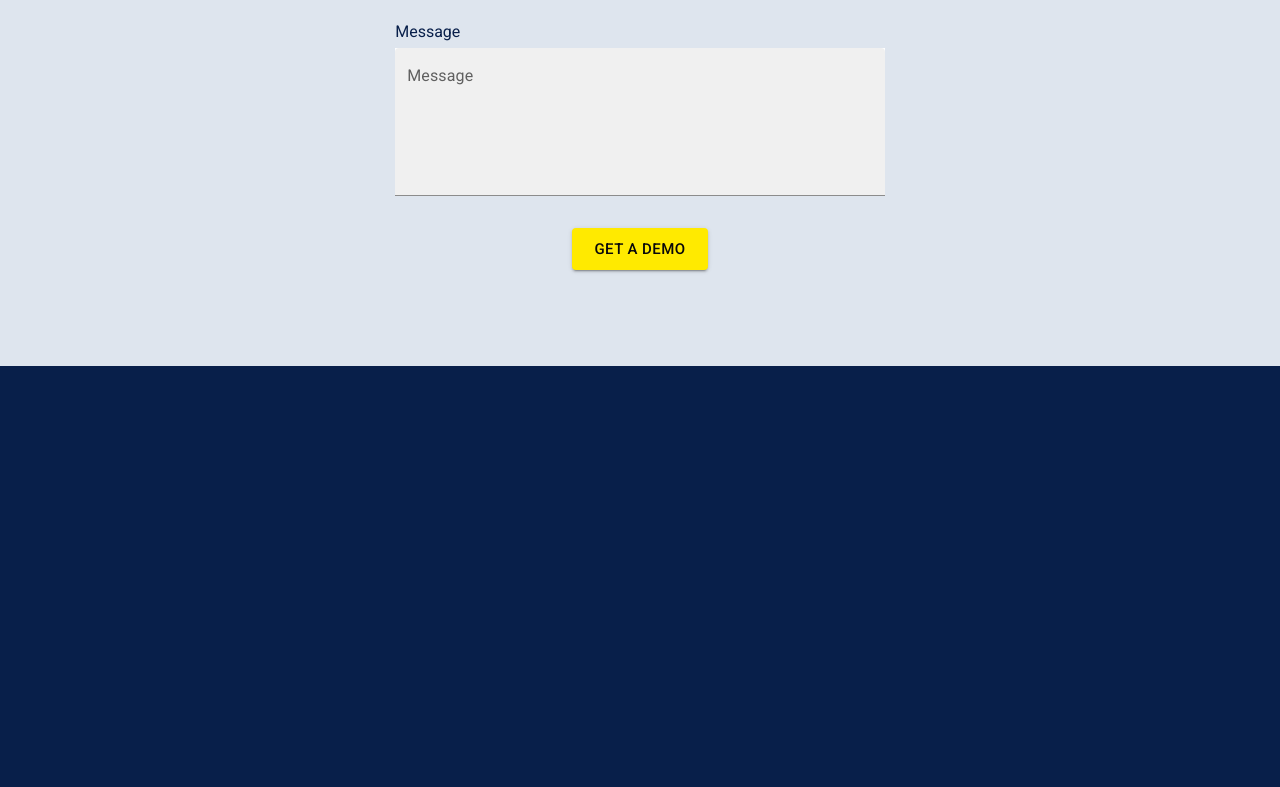
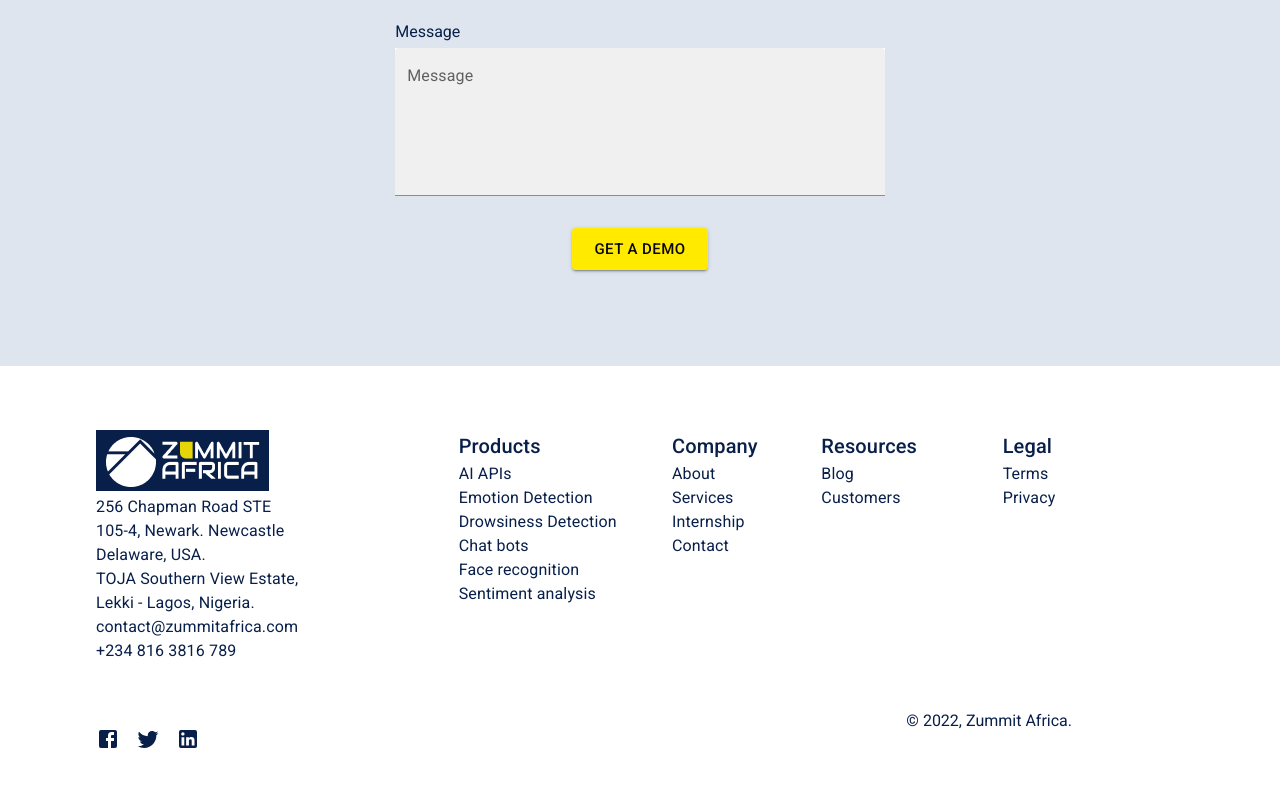
Before and after one commit to Zummit-Africa-Inc/Web-Page-FE, a React (Create React App) app: page / in a window 1280 px wide. Shown: the part 2336-3123 px from the top of the page. Before the commit the page ends 2702 px from the top, so only its background shows below. Built offline with nearby package versions, Linux system fonts and the light colour scheme.

Commit message:
FooterSection

```diff
--- a/src/App.js
+++ b/src/App.js
@@ -3,6 +3,7 @@ import ContactSection from './Section/ContactSection';
 import Hero from "./Section/Hero"
 import SectionFour from './Section/SectionFour';
 import SectionTwo from './Section/WhyZummit';
+import FooterSection from './Section/FooterSection';
 
 
 
@@ -17,14 +18,15 @@ function App() {
       {/* Section Two by Joshua*/}
       <SectionTwo />
 
-      {/* Section Three to be done by Zainab */}
-
       {/* Section Four by Joshua*/}
       <SectionFour />
 
       {/* Contact Section by Joshua*/}
       <ContactSection />
 
+      {/* Footer Section to be done by Zainab */}
+      <FooterSection />
+
     </>
   );
 }
--- /dev/null
+++ b/src/Section/FooterSection.js
@@ -0,0 +1,134 @@
+import { Grid, Typography } from '@mui/material'
+import { Box } from '@mui/system'
+import { Link } from '@mui/material';
+import useMediaQuery from '@mui/material/useMediaQuery';
+import { useTheme } from '@mui/material/styles';
+import React from 'react'
+import Logo from '../Images/LOGO (1).png'
+import FacebookIcon from '@mui/icons-material/Facebook';
+import TwitterIcon from '@mui/icons-material/Twitter';
+import LinkedInIcon from '@mui/icons-material/LinkedIn';
+//Material UI icons
+export default function FooterSection() {
+    const theme = useTheme();
+    const isMobile = useMediaQuery(theme.breakpoints.up('lg'));
+    let contactOrder = isMobile ? "1" : "6";
+    let productOrder = isMobile ? "1" : "2";
+    let companyOrder = isMobile ? "2" : "3";
+    let resourcesOrder = isMobile ? "3" : "4";
+    let legalOrder = isMobile ? "4" : "5";
+    let vectorOrder = isMobile ? "5" : "5";
+
+// Breakpoint padding
+
+    return (
+        <Box container
+            component="footer"
+            sx={{ py: "4rem", backgroundColor: "#FFFFFF", color: "#081F4A" }}
+            px={{ xs: 3, sm: 4, md: "6rem" }}>
+
+            <Grid container Spacingcolumn={6} Spacingrow={5}>
+                <Grid item xs={6} lg={4} order={contactOrder} mt={{xs: 3, sm: 4, md: 6, lg: 0}} >
+                    <img src={Logo} alt="Zummit Africa Logo" />
+                    <Typography display="block">256 Chapman Road STE <Typography>
+                        105-4, Newark. Newcastle</Typography>
+                        Delaware, USA.</Typography>
+                    <Typography display="block">TOJA Southern View Estate,</Typography>
+                        <Typography display="block">Lekki - Lagos, Nigeria.</Typography>
+                    <Typography display="block">contact@zummitafrica.com
+                        <Typography>+234 816 3816 789</Typography>
+                    </Typography>
+                </Grid>
+                <Grid item xs={6} lg={2} order={productOrder} >
+                    <Typography display="block" variant="h6" component="h6">
+                        Products
+                    </Typography>
+                    <Link href="/Apis" underline="none" color="#081F4A">
+                        <Typography display="block">AI APIs</Typography>
+                    </Link>
+                    <Link href="/Detect" underline="none" color="#081F4A">
+                        <Typography display="block">Emotion Detection</Typography>
+                    </Link>
+                    <Link href="/drows" underline="none" color="#081F4A">
+                        <Typography display="block">Drowsiness Detection</Typography>
+                    </Link>
+                    <Link href="/chat" underline="none" color="#081F4A">
+                        <Typography display="block">Chat bots</Typography>
+                    </Link>
+                    <Link href="/Face" underline="none" color="#081F4A">
+                        <Typography display="block">Face recognition</Typography>
+                    </Link>
+                    <Link href="/sentiment" underline="none" color="#081F4A">
+                        <Typography display="block">Sentiment analysis</Typography>
+                    </Link>
+                </Grid>
+                <Grid item xs={6} lg={2}  pl={{ xs: '2rem', sm: 4, md: 6, lg:'2rem' }} order={companyOrder}>
+                    <Typography variant="h6" component="h6">
+                        Company
+                    </Typography>
+                    <Link href="/About" underline="none" color="#081F4A">
+                        <Typography display="block">About</Typography>
+                    </Link>
+                    <Link href="/Service" underline="none" color="#081F4A">
+                        <Typography display="block">Services</Typography>
+                    </Link>
+                    <Link href="/Internship" underline="none" color="#081F4A">
+                        <Typography display="block">Internship</Typography>
+                    </Link>
+                    <Link href="/Contact" underline="none" color="#081F4A">
+                        <Typography display="block">Contact</Typography>
+                    </Link>
+                </Grid>
+                <Grid item xs={6} lg={2}   mt={{ xs: '2rem', sm: 4, md: 6, lg: 0}} order={resourcesOrder}>
+                    <Typography variant="h6" component="h6">
+                        Resources
+                    </Typography>
+                    <Link href="/Blog" underline="none" color="#081F4A">
+                        <Typography display="block">Blog</Typography>
+                    </Link>
+                    <Link href="/Customer" underline="none" color="#081F4A">
+                        <Typography display="block">Customers</Typography>
+                    </Link>
+                </Grid>
+                <Grid item xs={6} lg={2}  mt={{ xs: '2rem', sm: 4, md: 6, lg: 0}} pl={{ xs: '2rem', sm: 4, md: 6,lg:0 }} order={legalOrder}>
+                    <Typography variant="h6" component="h6">
+                        Legal
+                    </Typography>
+                    <Link href="/Terms" underline="none" color="#081F4A">
+
+                        <Typography display="block">Terms</Typography>
+
+                    </Link>
+                    <Link href="/Privacy" underline="none" color="#081F4A">
+                        <Typography display="block">Privacy</Typography>
+                    </Link>
+                </Grid>
+
+            </Grid>
+            <Grid container mt={{ xs: '2rem', sm: 4, md: 6, lg: 4}} >
+                <Grid item xs={12} lg={6} >
+                    <Box mt={4} mr={{ xs: '1rem', lg: '1rem'}} display='inline-block'>
+                        <FacebookIcon />
+                    </Box>
+                    <Box mt={4} mr={{ xs: '1rem', lg: '1rem'}} display='inline-block'>
+                        <TwitterIcon />
+                    </Box>
+                    <Box mt={4} mr={{ xs: '1rem', lg: '1rem'}} display='inline-block'>
+                        <LinkedInIcon />
+                    </Box>
+
+
+
+
+                </Grid>
+
+                <Grid item xs={12} mt={{ xs: '1rem'}} lg={6} display="flex" justifyContent= {isMobile ? "flex-end":"flex-start"} order={vectorOrder}
+                pr={isMobile ? '7rem' : '0'}>
+                   &copy; 2022, Zummit Africa.
+                </Grid>
+
+            </Grid>
+
+        </Box>
+    )
+}
```
